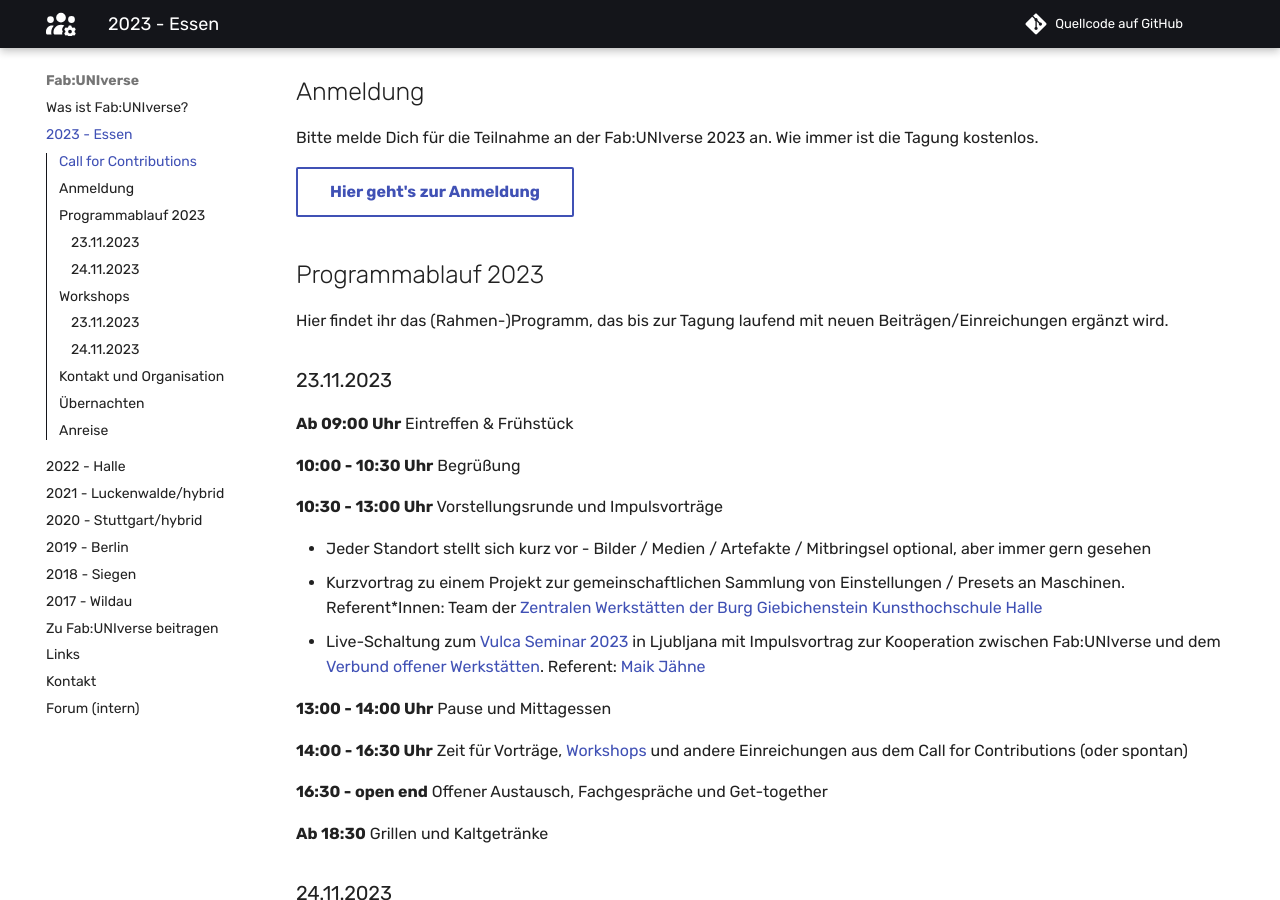
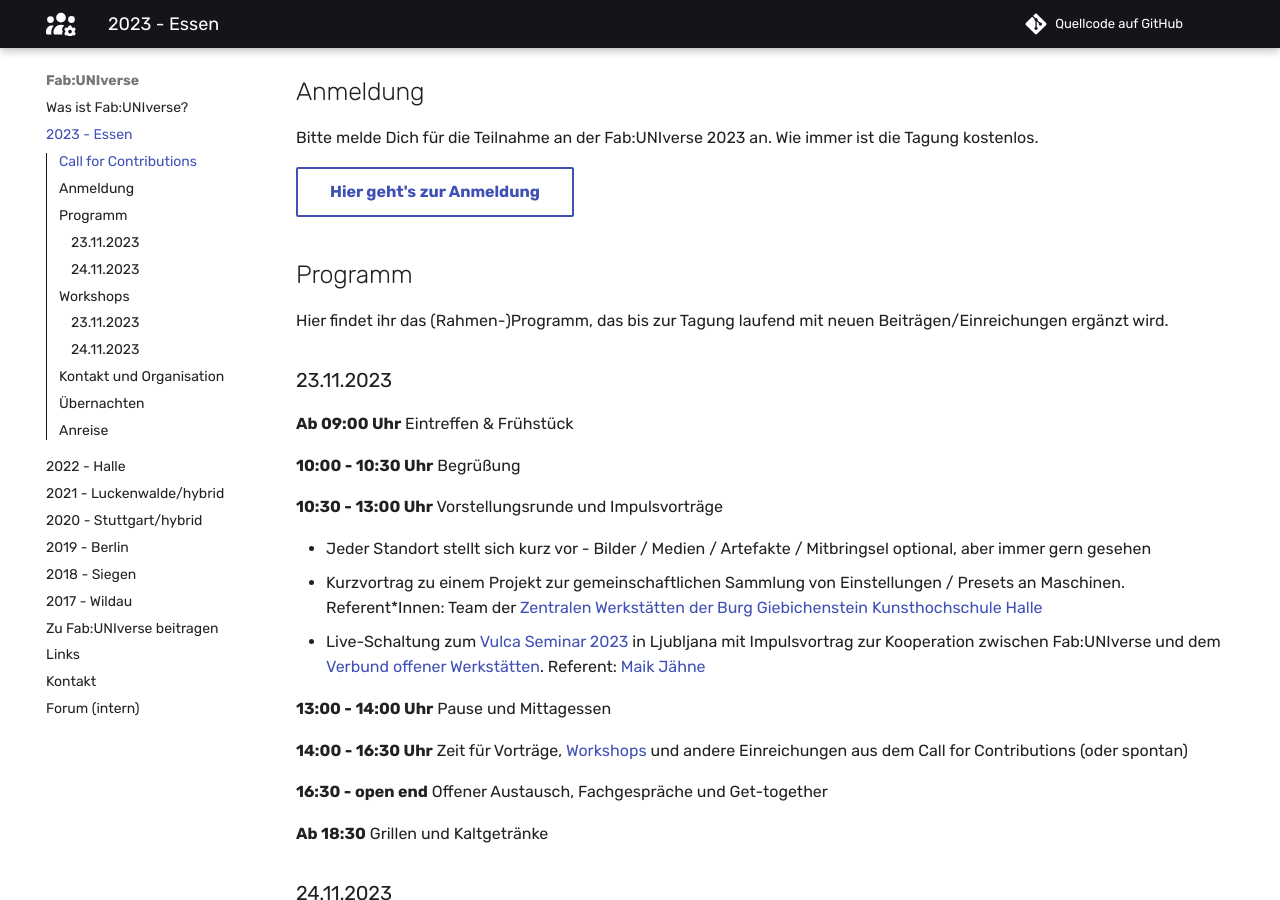
Before and after one commit to fabuniverse/website, an MkDocs documentation site: the page built from docs/2023.md, in a window 1280 px wide and 900 px high, scrolled down 541 px. Built offline with MkDocs 1.6.1 and Material for MkDocs 9.7.7, drawn with Linux system fonts in a browser that asks for light colours; comment, search, counter and statistics services are not loaded.

Commit message:
Update 2023.md

```diff
--- a/docs/2023.md
+++ b/docs/2023.md
@@ -26,7 +26,7 @@ Bitte melde Dich für die Teilnahme an der Fab:UNIverse 2023 an. Wie immer ist d
 
 [Hier geht's zur Anmeldung](https://pretix.eu/fabuniverse/fabuniverse2023/){ .md-button }
 
-## Programmablauf 2023
+## Programm
 
 Hier findet ihr das (Rahmen-)Programm, das bis zur Tagung laufend mit neuen Beiträgen/Einreichungen ergänzt wird.
 
```
